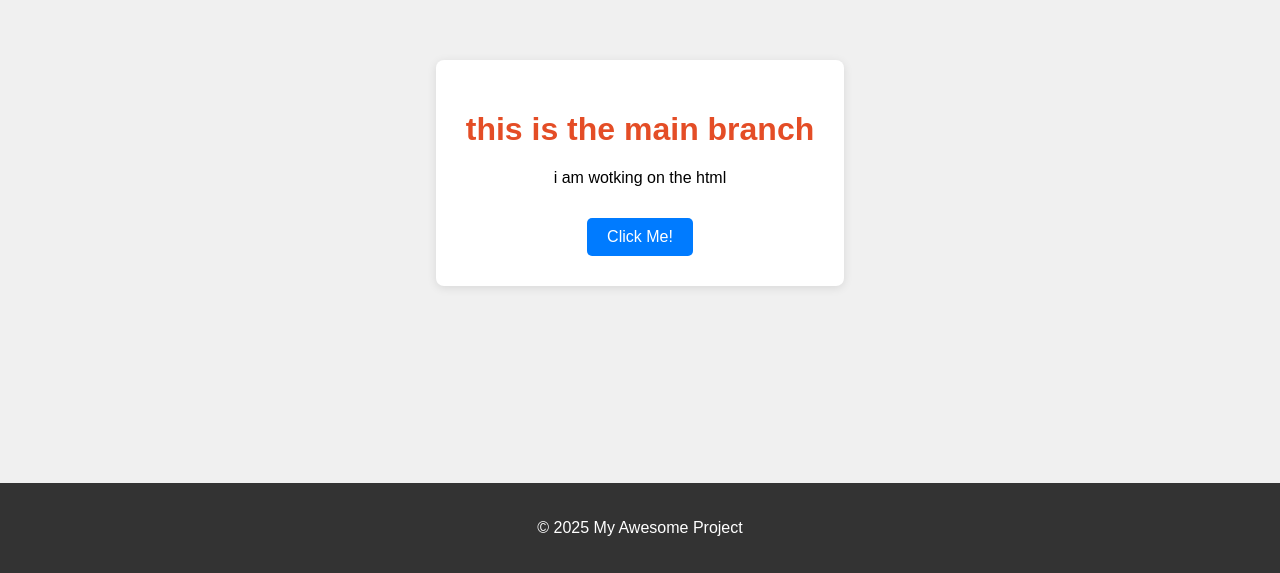
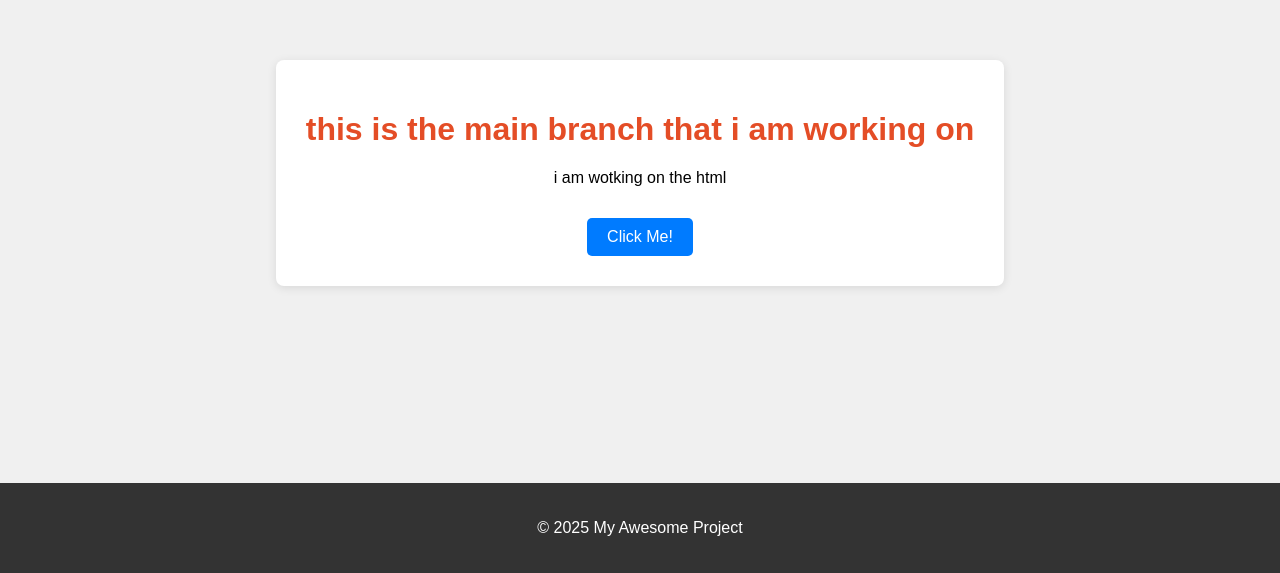
Before and after one commit to danay1414/practing-js, a plain HTML site: page index.html in a window 1280 px wide. Shown: the part 227-800 px from the top of the page. Drawn offline with Linux system fonts and the light colour scheme.

Commit message:
new change on the head

```diff
--- a/index.html
+++ b/index.html
@@ -8,7 +8,7 @@
 </head>
 <body>
     <div class="container">
-        <h1>this is the main branch</h1>
+        <h1>this is the main branch that i am working on</h1>
         <p id="message">i am wotking on the html</html></p>
         <button id="myButton">Click Me!</button>
     </div>
```
